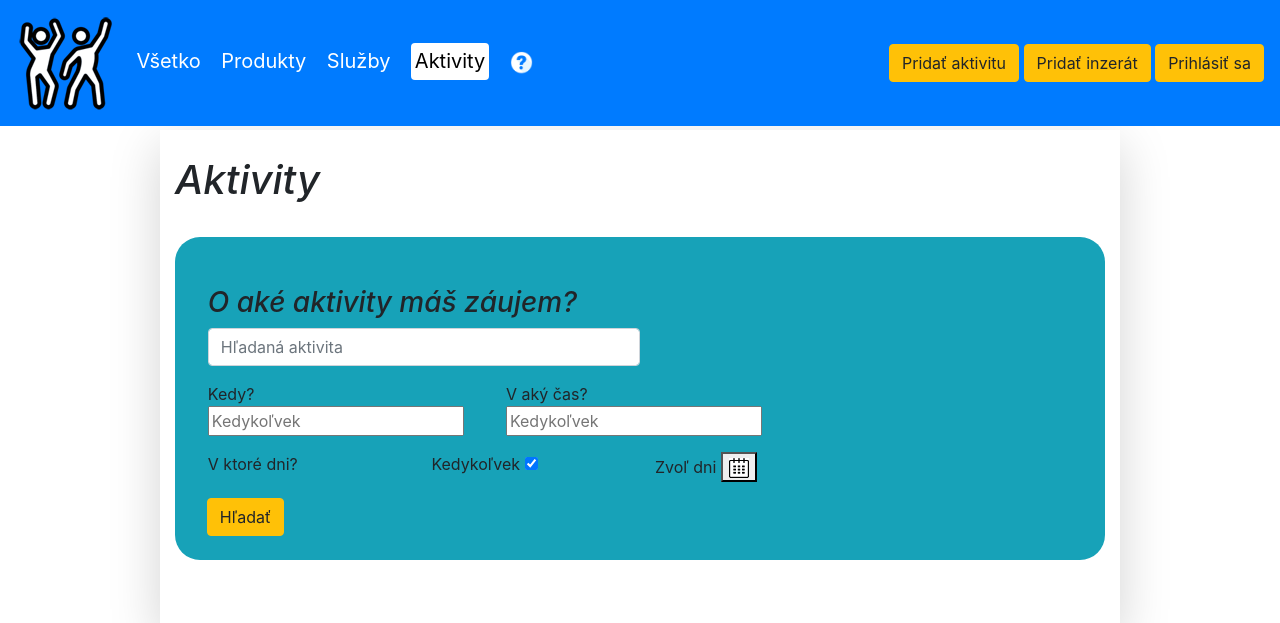
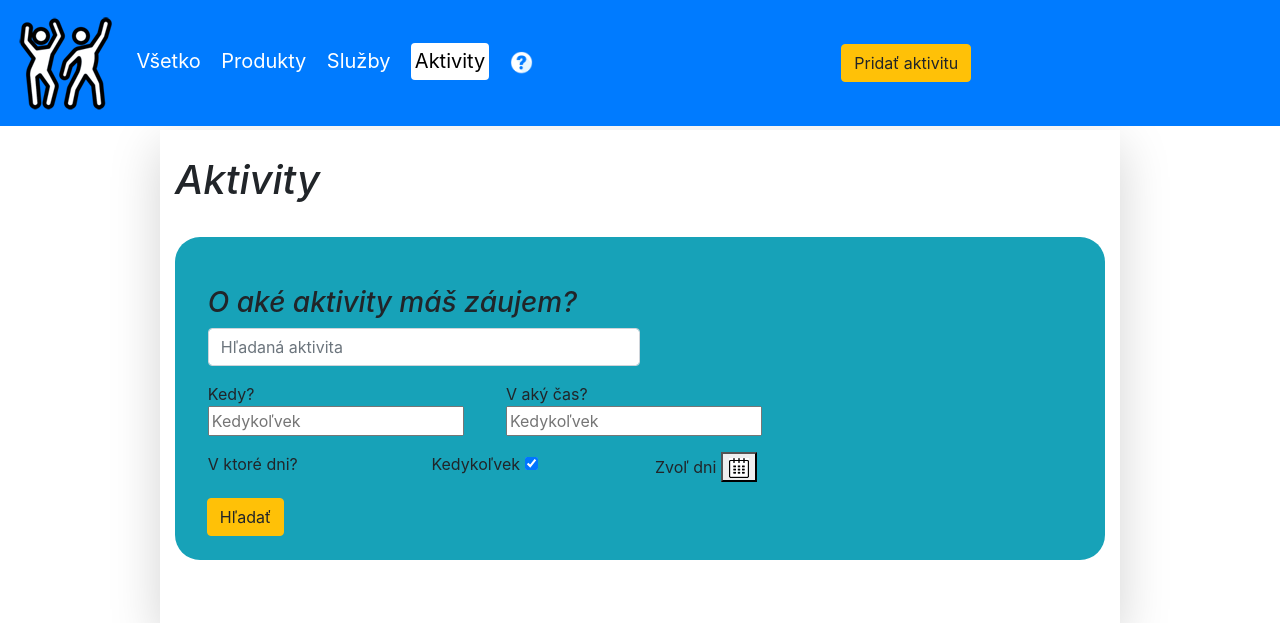
Before and after one commit to KosoScythe/internatnyportal, a PHP site: page /aktivity.html in a window 1280 px wide. Shown: the top 623 px of the page. Run offline with PHP 8.4, Linux system fonts and the light colour scheme; some libraries are stand-ins or nearby versions.

Commit message:
uprava prihlasovania
-klikatelna profilova fotka (ktora neskor bude sluzit na vstup do mojho profilu)
-jemne zmenena logika prihlasovania v fb.js
-uprava buttonov v nav

```diff
--- a/aktivity.html
+++ b/aktivity.html
@@ -21,7 +21,7 @@
 		<script src="fb.js"></script>
 	</head>
 
-	<body onload = "showLatestAd('5',0)">
+	<body onload = "showLatestAd('5',0);">
 		<nav class="navbar fixed-top navbar-dark bg-primary">
 			<div class = "navbar-left">
 				<div class = "navbar-brand">
@@ -33,13 +33,15 @@
 				<a id = "activated" class="navbar-brand rounded" href="#">Aktivity</a>
 				<a id = "navBarButton" class="navbar-brand" href="#" data-toggle="modal" data-target="#helpModal"><img src="img/question.png" alt="Nápoveda" style="height: 3vh;"></a>
 			</div>
+			<div class = "navbar-right" id="pridavanie_akt">
+				<button id='pridaj_aktivitu' class='btn btn-warning btn-rounded' onclick = 'pridajAktivitu();'>Pridať aktivitu</button>
+			</div>
 			<div class = "navbar-right" id="mnBt">
-				<button id="pridaj_aktivitu" class="btn btn-warning btn-rounded" onclick = "pridajAktivitu();">Pridať aktivitu</button>
-				<button id="pridaj_inzerat" class="btn btn-warning btn-rounded" onclick = "pridajInzerat();">Pridať inzerát</button>
-				<button id="prihlas_sa" class='btn btn-warning btn-rounded' onclick = 'prihlasSa()'>Prihlásiť sa</button>
+
 			</div>
 
 			<script>
+
 				function pridajAktivitu(){
 					window.location.href = "pridaj_aktivitu.html";
 				}
--- a/css.css
+++ b/css.css
@@ -1,5 +1,16 @@
 body {
   padding-top: 130px;
+}
+
+.profilepic {
+  margin-left: 1em;
+  margin-right: 1em;
+  border: 5px solid #FFFFFF;
+}
+
+.profilepic:hover{
+  opacity: 0.5;
+  cursor: pointer;
 }
 
 .navLogo {
--- a/fb.js
+++ b/fb.js
@@ -10,9 +10,11 @@
       // Logged into your app and Facebook.
       testAPI();
       } else if (response.status === 'not_authorized') {
+        neprihlaseny();
       // The person is logged into Facebook, but not your app.
       //document.getElementById('status').innerHTML = 'Login with Facebook ';
       } else {
+        neprihlaseny();
       // The person is not logged into Facebook, so we're not sure if
       // they are logged into this app or not.
       //document.getElementById('status').innerHTML = 'Login with Facebook ';
@@ -28,7 +30,8 @@
       }
       window.fbAsyncInit = function() {
       FB.init({
-      appId : '2779146055678575',
+      //appId : '2779146055678575', //internatnyportalxyz.xyz
+      appId : '2820959324850465', //localhost Maros
       cookie : true, // enable cookies to allow the server to access
       // the session
       xfbml : true, // parse social plugins on this page
@@ -68,20 +71,42 @@
 
         sessionStorage.setItem('email', response.email);
 
-        var h = document.getElementById('mnBt').innerHTML;
-        h = "<button id='rightUserButtons' class='btn btn-warning btn-rounded' onclick = 'pridajInzerat();'>Pridať inzerát</button>"
-        h +="<button id='rightUserButtons' class='btn btn-warning btn-rounded' onclick = 'logOut();' >Odhlásiť sa</button>";
+        //h = "<button id='rightUserButtons' class='btn btn-warning btn-rounded' onclick = 'pridajInzerat();'>Pridať inzerát</button>";
+        //h +="<button id='rightUserButtons' class='btn btn-warning btn-rounded' onclick = 'logOut();' >Odhlásiť sa</button>";
+        //h += "<img id ='profileImage' src='' width='50' height='50' class=profilepic onclick='mojProfil()'>";
+        //document.getElementById('mnBt').innerHTML = h;
+
+        h = "<button id='btn-pridaj_inzerat' class='btn btn-warning btn-rounded' onclick = 'pridajInzerat();'>Pridať inzerát</button>";
+				h += "<button id='btn-odhlas_sa' class='btn btn-warning btn-rounded' onclick = 'logOut();' >Odhlásiť sa</button>";
+        h += "<img id ='btn-moj_profil' src='' width='50' height='50' class='profilepic' onclick='mojProfil()'></img>";
         document.getElementById('mnBt').innerHTML = h;
+
+        var im = document.getElementById("btn-moj_profil").setAttribute("src", "http://graph.facebook.com/" + response.id + "/picture?type=normal");
 
         $("#helpModal").modal('hide');
         $("#pridajModal").modal('hide');
         $("#loginModal").modal('hide');
 
+        localStorage.setItem('prihlaseny', 'ANO');
+
       });
       }
 
+      function neprihlaseny(){
+        h = "<button id='btn-pridaj_inzerat' class='btn btn-warning btn-rounded' onclick = 'pridajInzerat();'>Pridať inzerát</button>";
+			  h += "<button id='btn-prihlas_sa' class='btn btn-warning btn-rounded' onclick = 'prihlasSa()'>Prihlásiť sa</button>";
+        document.getElementById('mnBt').innerHTML = h;
+
+        localStorage.setItem('prihlaseny', 'NIE');
+      }
+
+       function mojProfil(){
+         console.log("moj profil");
+       }
+
        function logOut(){
         FB.logout();
+
         window.location.reload();
 
         var h = document.getElementById('mnBt').innerHTML;
--- a/index.php
+++ b/index.php
@@ -31,8 +31,7 @@
 				<a id = "navBarButton" class="navbar-brand" href="#" data-toggle="modal" data-target="#helpModal"><img src="img/question.png" alt="Nápoveda" style="height: 3vh;"></a>
 			</div>
 			<div class = "navbar-right" id="mnBt">
-				<button id="pridaj_inzerat" class="btn btn-warning btn-rounded" onclick = "pridajInzerat();">Pridať inzerát</button>
-				<button id="prihlas_sa" class='btn btn-warning btn-rounded' onclick = 'prihlasSa()'>Prihlásiť sa</button>
+
 			</div>
 		</nav>
 
--- a/portal.html
+++ b/portal.html
@@ -31,8 +31,7 @@
 				<a id = "navBarButton" class="navbar-brand" href="#" data-toggle="modal" data-target="#helpModal"><img src="img/question.png" alt="Nápoveda" style="height: 3vh;"></a>
 			</div>
 			<div class = "navbar-right" id="mnBt">
-				<button id="pridaj_inzerat" class="btn btn-warning btn-rounded" onclick = "pridajInzerat();">Pridať inzerát</button>
-				<button id="prihlas_sa" class='btn btn-warning btn-rounded' onclick = 'prihlasSa()'>Prihlásiť sa</button>
+
 			</div>
 		</nav>
 		<main class = "container shadow-lg">
--- a/produkty.html
+++ b/produkty.html
@@ -31,8 +31,7 @@
 				<a id = "navBarButton" class="navbar-brand" href="#" data-toggle="modal" data-target="#helpModal"><img src="img/question.png" style="height: 3vh;"></a>
 			</div>
 			<div class = "navbar-right" id="mnBt">
-				<button id="pridaj_inzerat" class="btn btn-warning btn-rounded" onclick = "pridajInzerat();">Pridať inzerát</button>
-				<button id="prihlas_sa" class='btn btn-warning btn-rounded' onclick = 'prihlasSa()'>Prihlásiť sa</button>
+
 			</div>
 		</nav>
 
--- a/scripts.js
+++ b/scripts.js
@@ -154,7 +154,7 @@
 		var content = "<h2>Sorry, nič také som nenašiel :(</h2>";
 	}
 
-	document.getElementById('content').innerHTML = content;
+	//document.getElementById('content').innerHTML = content;
 }
 
 function vyberKategoriu(){
--- a/sluzby.html
+++ b/sluzby.html
@@ -31,8 +31,7 @@
 				<a id = "navBarButton" class="navbar-brand" href="#" data-toggle="modal" data-target="#helpModal"><img src="img/question.png" alt="Nápoveda" style="height: 3vh;"></a>
 			</div>
 			<div class = "navbar-right" id="mnBt">
-				<button id="pridaj_inzerat" class="btn btn-warning btn-rounded" onclick = "pridajInzerat();">Pridať inzerát</button>
-				<button id="prihlas_sa" class='btn btn-warning btn-rounded' onclick = 'prihlasSa()'>Prihlásiť sa</button>
+
 			</div>
 		</nav>
 
--- a/vsetko.html
+++ b/vsetko.html
@@ -31,8 +31,7 @@
 				<a id = "navBarButton" class="navbar-brand" href="#" data-toggle="modal" data-target="#helpModal"><img src="img/question.png" style="height: 3vh;"></a>
 			</div>
 			<div class = "navbar-right" id="mnBt">
-				<button id="pridaj_inzerat" class="btn btn-warning btn-rounded" onclick = "pridajInzerat();">Pridať inzerát</button>
-				<button id="prihlas_sa" class='btn btn-warning btn-rounded' onclick = 'prihlasSa()'>Prihlásiť sa</button>
+
 			</div>
 		</nav>
 
```
Also changed, not shown: img/settings.png (added).
